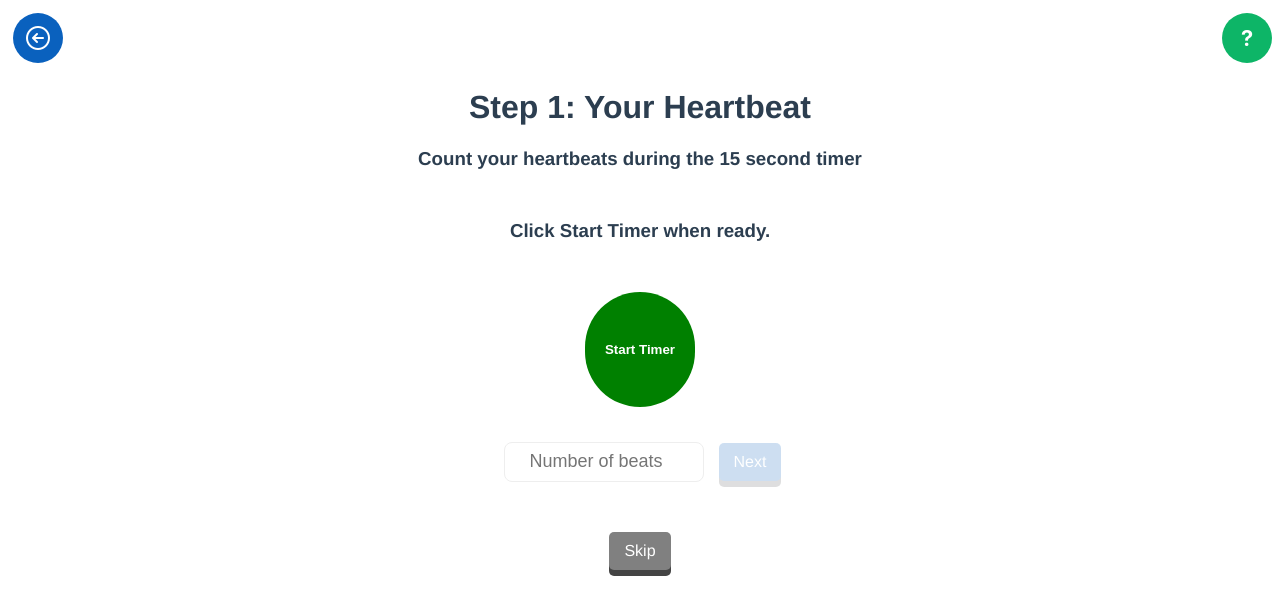
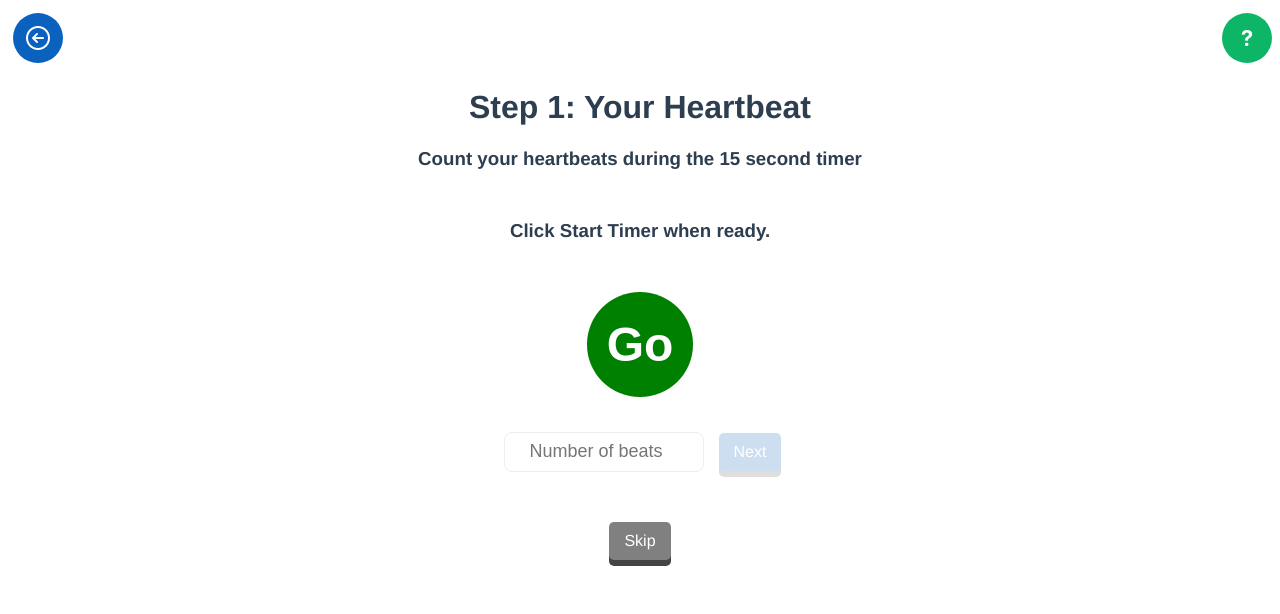
Before and after one commit to c-l-scholl/stp-vue-fb, a Vue app: page /calc-bpm in a window 1280 px wide. Shown: the top 614 px of the page. Built offline with nearby package versions, Linux system fonts and the light colour scheme.

Commit message:
changing timer buttons to be more concise

```diff
--- a/src/components/TimerComp.vue
+++ b/src/components/TimerComp.vue
@@ -7,10 +7,10 @@
 
   <div class="timer-buttons">
     <button v-if="!timerEnabled" type="button" @click="play()" class="start">
-      Start Timer
+      Go
     </button>
     <button v-else type="button" @click="restart()" class="reset">
-      Reset Timer
+      Reset
     </button>
   </div>
 
@@ -80,15 +80,18 @@ export default {
   }
   .reset {
     background-color: red;
+
   }
   .start {
     background-color: green;
+    padding: 25px 20px;
+    font-size: 3em;
   }
   .reset,
   .start {
     border-width: 0;
-    padding: 50px 20px;
-    border-radius: 75px;
+    padding: 25px 20px;
+    border-radius: 50%;
     color: white;
     transition: opacity 0.15s;
     font-weight: bold;
```
